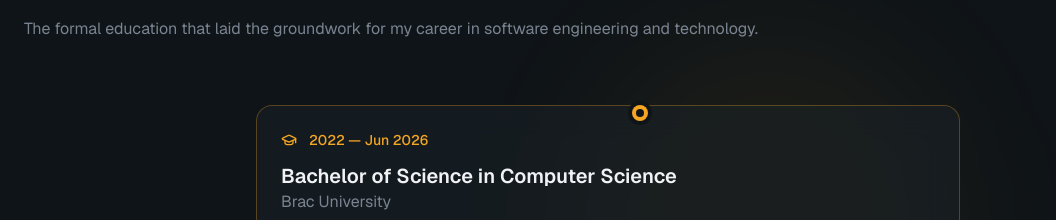
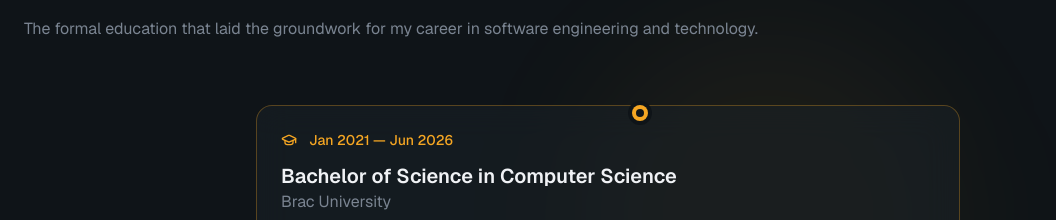
Before and after one commit to MohammadMuntasirKabir/nextjs-personal-portfolio, a Next.js app: page / in a window 1280 px wide. Shown: the part 4848-5068 px from the top of the page, without its empty margins (0-1056 px from the left). Built offline with nearby package versions, Linux system fonts and the light colour scheme.

Commit message:
Update education period to Jan 2021 - Jun 2026

```diff
--- a/src/sections/Education.tsx
+++ b/src/sections/Education.tsx
@@ -9,7 +9,7 @@
 
 const education = [
   {
-    period: "2022 — Jun 2026",
+    period: "Jan 2021 — Jun 2026",
     degree: "Bachelor of Science in Computer Science",
     institution: "Brac University",
     description:
```
